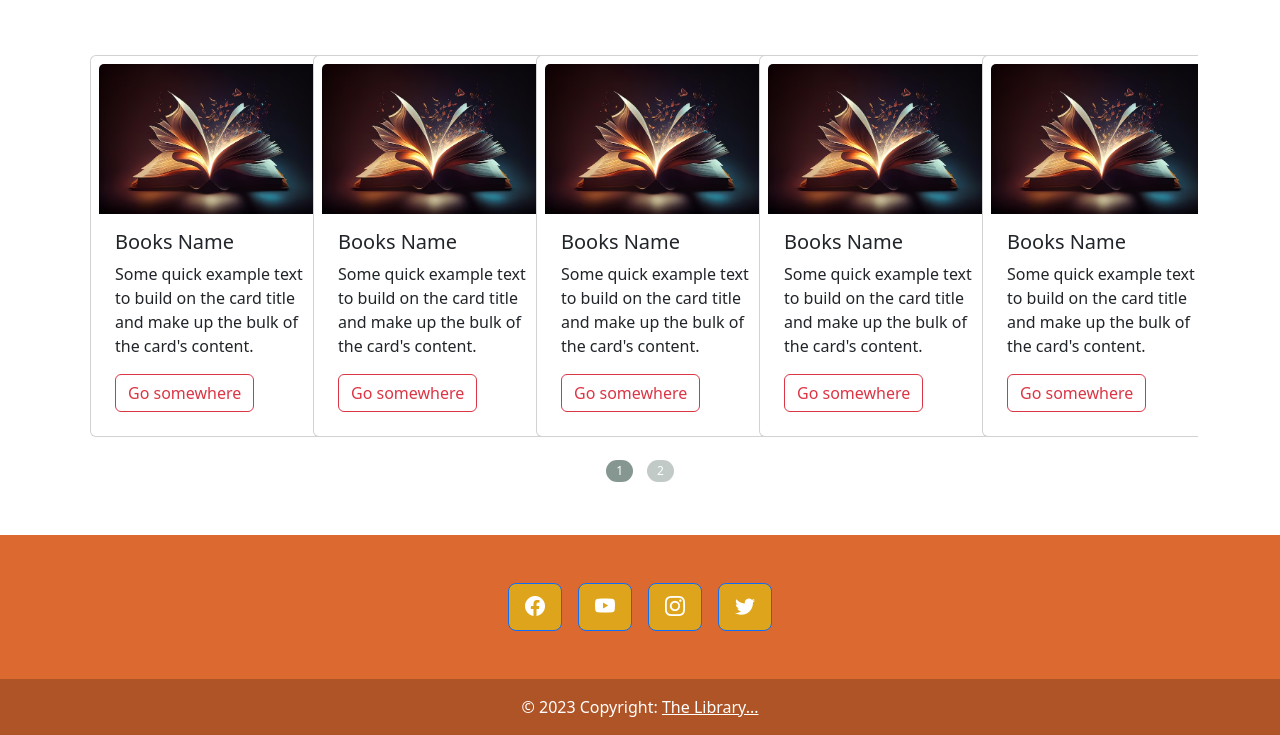
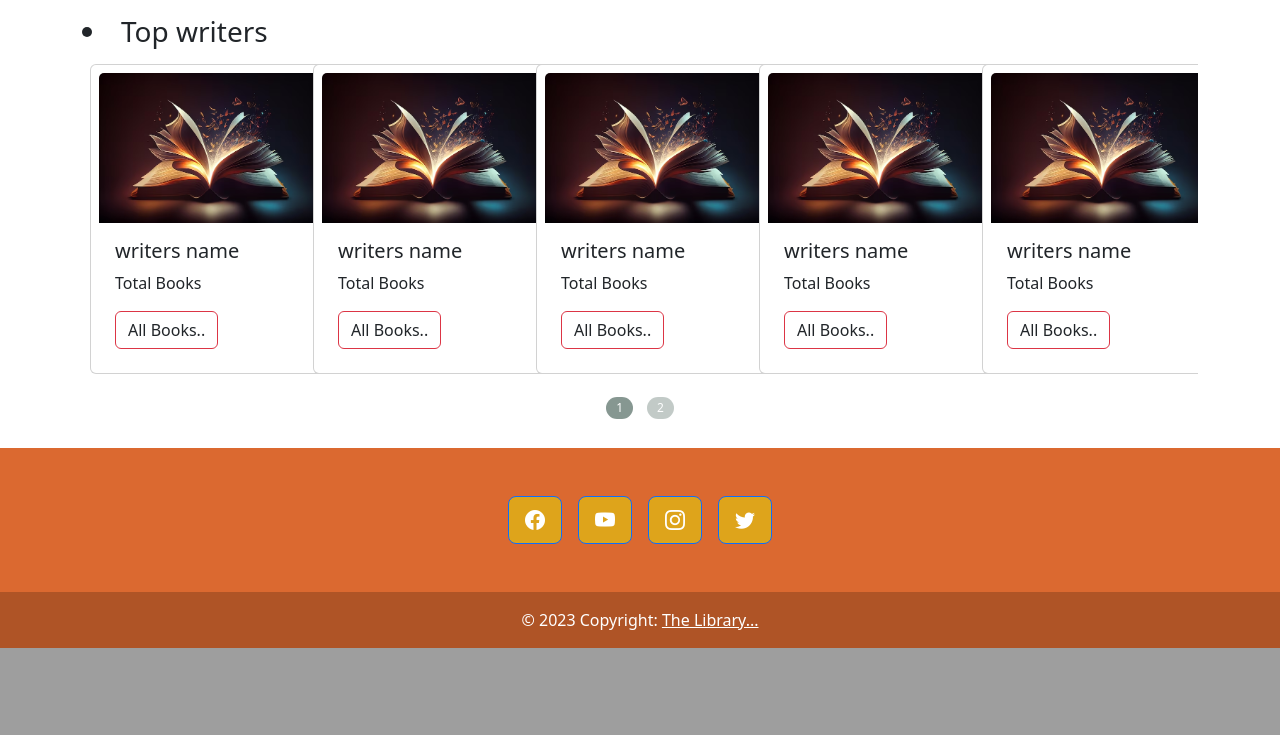
Before and after one commit to pranta-deba/Library_Management_System, a PHP site: page / in a window 1280 px wide. Shown: the part 1075-1810 px from the top of the page. After the commit the page ends 1723 px from the top, so only its background shows below. Run offline with PHP 8.4, Linux system fonts and the light colour scheme.

Commit message:
write,books table create

```diff
--- a/Templete/carousel.php
+++ b/Templete/carousel.php
@@ -7,9 +7,10 @@
 
         <?php if (isset($_SESSION['loggedin'])  && $_SESSION['loggedin'] == true) {
         } else { ?>
-          <h5 class="text-center d-none d-md-block"><a href="login.php" class="text-uppercase font-weight-bolder text-decoration-none text-white px-5 text-center btn btn-outline-danger">Login</a></h5>
-        <?php }; ?>
-        <h1 class="text-uppercase d-md-block display-2" style=" margin: 40px auto;
+          <h5 class="text-center d-none d-md-block"><a href="login.php" class="text-uppercase font-weight-bolder text-decoration-none text-white px-5 text-center btn btn-outline-danger">Login</a>
+          <?php }; ?>
+
+          <h1 class="text-uppercase d-md-block display-5" style=" margin: 40px auto;
               font-family: 'Ubuntu', sans-serif;
               font-weight: bold;
               color: #000;
@@ -22,6 +23,14 @@
                   0 14px 4px #565656,
                   0 17px 4px #343434,
                   0 20px 4px #171717;">The Library...</h1>
+          <div class="m-2 d-flex justify-content-center">
+
+            <form action="Include/searchbooks.php" method="get" class="d-flex">
+              <input class="form-control " type="search" name="books" placeholder="Search books ....">
+              <button type="submit" name="searchbooks" class="btn btn-danger">Search</button>
+            </form>
+
+          </div>
       </div>
     </div>
     <div class="carousel-item">
--- a/Templete/owlcarousel.php
+++ b/Templete/owlcarousel.php
@@ -1,52 +1,92 @@
+<div class="container">
+    <h3 class="mt-3"><li>Top writers</li></h3>
+</div>
 <div class="d-flex justify-content-center">
-        <div class="container m-5 owl-carousel" id="owl-demo">
+        <div class="container mb-4 owl-carousel" id="owl-demo">
+
             <div class="card p-2 m-2" style="width: 15rem;">
                 <img class="card-img-top" src="Assets/Images/1.avif" alt="Card image cap" style="height: 150px;">
                 <div class="card-body">
-                    <h5 class="card-title">Books Name</h5>
-                    <p class="card-text">Some quick example text to build on the card title and make up the bulk of the card's content.</p>
-                    <a href="#" class="btn btn-outline-danger">Go somewhere</a>
+                    <h5 class="card-title">writers name</h5>
+                    <p class="card-text">Total Books</p>
+                    <a href="#" class="btn border border-danger">All Books..</a>
                 </div>
             </div>
             <div class="card p-2 m-2" style="width: 15rem;">
                 <img class="card-img-top" src="Assets/Images/1.avif" alt="Card image cap" style="height: 150px;">
                 <div class="card-body">
-                    <h5 class="card-title">Books Name</h5>
-                    <p class="card-text">Some quick example text to build on the card title and make up the bulk of the card's content.</p>
-                    <a href="#" class="btn btn-outline-danger">Go somewhere</a>
+                    <h5 class="card-title">writers name</h5>
+                    <p class="card-text">Total Books</p>
+                    <a href="#" class="btn border border-danger">All Books..</a>
                 </div>
             </div>
             <div class="card p-2 m-2" style="width: 15rem;">
                 <img class="card-img-top" src="Assets/Images/1.avif" alt="Card image cap" style="height: 150px;">
                 <div class="card-body">
-                    <h5 class="card-title">Books Name</h5>
-                    <p class="card-text">Some quick example text to build on the card title and make up the bulk of the card's content.</p>
-                    <a href="#" class="btn btn-outline-danger">Go somewhere</a>
+                    <h5 class="card-title">writers name</h5>
+                    <p class="card-text">Total Books</p>
+                    <a href="#" class="btn border border-danger">All Books..</a>
                 </div>
             </div>
             <div class="card p-2 m-2" style="width: 15rem;">
                 <img class="card-img-top" src="Assets/Images/1.avif" alt="Card image cap" style="height: 150px;">
                 <div class="card-body">
-                    <h5 class="card-title">Books Name</h5>
-                    <p class="card-text">Some quick example text to build on the card title and make up the bulk of the card's content.</p>
-                    <a href="#" class="btn btn-outline-danger">Go somewhere</a>
+                    <h5 class="card-title">writers name</h5>
+                    <p class="card-text">Total Books</p>
+                    <a href="#" class="btn border border-danger">All Books..</a>
                 </div>
             </div>
             <div class="card p-2 m-2" style="width: 15rem;">
                 <img class="card-img-top" src="Assets/Images/1.avif" alt="Card image cap" style="height: 150px;">
                 <div class="card-body">
-                    <h5 class="card-title">Books Name</h5>
-                    <p class="card-text">Some quick example text to build on the card title and make up the bulk of the card's content.</p>
-                    <a href="#" class="btn btn-outline-danger">Go somewhere</a>
+                    <h5 class="card-title">writers name</h5>
+                    <p class="card-text">Total Books</p>
+                    <a href="#" class="btn border border-danger">All Books..</a>
                 </div>
             </div>
             <div class="card p-2 m-2" style="width: 15rem;">
                 <img class="card-img-top" src="Assets/Images/1.avif" alt="Card image cap" style="height: 150px;">
                 <div class="card-body">
-                    <h5 class="card-title">Books Name</h5>
-                    <p class="card-text">Some quick example text to build on the card title and make up the bulk of the card's content.</p>
-                    <a href="#" class="btn btn-outline-danger">Go somewhere</a>
+                    <h5 class="card-title">writers name</h5>
+                    <p class="card-text">Total Books</p>
+                    <a href="#" class="btn border border-danger">All Books..</a>
                 </div>
             </div>
+            <div class="card p-2 m-2" style="width: 15rem;">
+                <img class="card-img-top" src="Assets/Images/1.avif" alt="Card image cap" style="height: 150px;">
+                <div class="card-body">
+                    <h5 class="card-title">writers name</h5>
+                    <p class="card-text">Total Books</p>
+                    <a href="#" class="btn border border-danger">All Books..</a>
+                </div>
+            </div>
+            <div class="card p-2 m-2" style="width: 15rem;">
+                <img class="card-img-top" src="Assets/Images/1.avif" alt="Card image cap" style="height: 150px;">
+                <div class="card-body">
+                    <h5 class="card-title">writers name</h5>
+                    <p class="card-text">Total Books</p>
+                    <a href="#" class="btn border border-danger">All Books..</a>
+                </div>
+            </div>
+            <div class="card p-2 m-2" style="width: 15rem;">
+                <img class="card-img-top" src="Assets/Images/1.avif" alt="Card image cap" style="height: 150px;">
+                <div class="card-body">
+                    <h5 class="card-title">writers name</h5>
+                    <p class="card-text">Total Books</p>
+                    <a href="#" class="btn border border-danger">All Books..</a>
+                </div>
+            </div>
+            <div class="card p-2 m-2" style="width: 15rem;">
+                <img class="card-img-top" src="Assets/Images/1.avif" alt="Card image cap" style="height: 150px;">
+                <div class="card-body">
+                    <h5 class="card-title">writers name</h5>
+                    <p class="card-text">Total Books</p>
+                    <a href="#" class="btn border border-danger">All Books..</a>
+                </div>
+            </div>
+
+
+
+
         </div>
     </div>
```
Also changed, not shown: Readme & Database/dbRelation.txt (added, +9 -0 lines), Readme & Database/library_management.sql (added, +138 -0 lines), Include/searchbooks.php (added).
